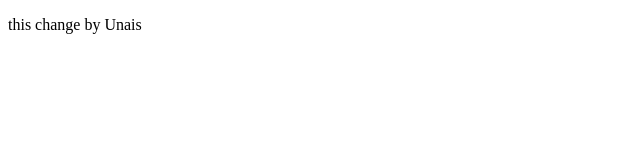
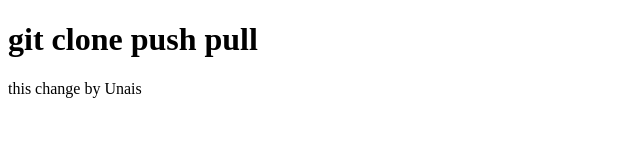
Before and after one commit to realpath24/introduction, a plain HTML site: page index.html in a window 1280 px wide. Shown: the whole page, without its empty margins (0-640 px from the left). Drawn offline with Linux system fonts and the light colour scheme.

Commit message:
added heading

```diff
--- a/index.html
+++ b/index.html
@@ -6,6 +6,7 @@
     <title>Document</title>
 </head>
 <body>
+    <h1>git clone push pull</h1>
     <p>this change by Unais</p>
 </body>
 </html>
```
